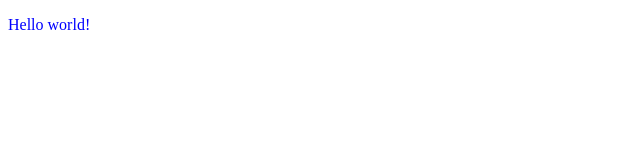
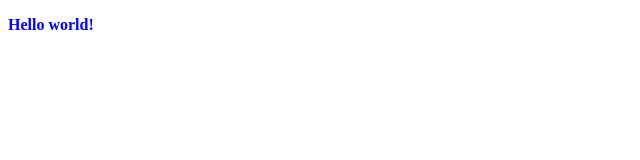
Before and after one commit to Thy696/getting_started, a plain HTML site: page index.html in a window 1280 px wide. Shown: the full height of the page, 0-640 px from the left. Drawn offline with Linux system fonts and the light colour scheme.

Commit message:
Changes the font weight

```diff
--- a/style.css
+++ b/style.css
@@ -1,3 +1,4 @@
 p{
   color: #0000ff;
+  font-weight:bold;''
 }
```
